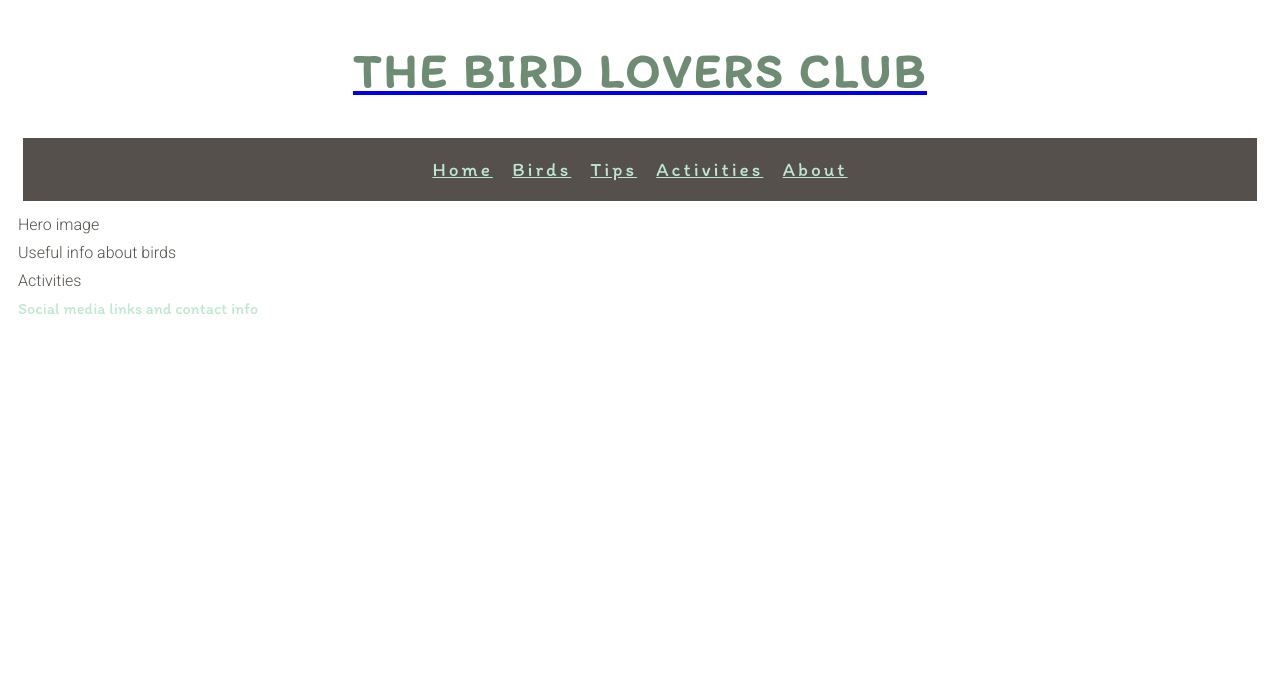
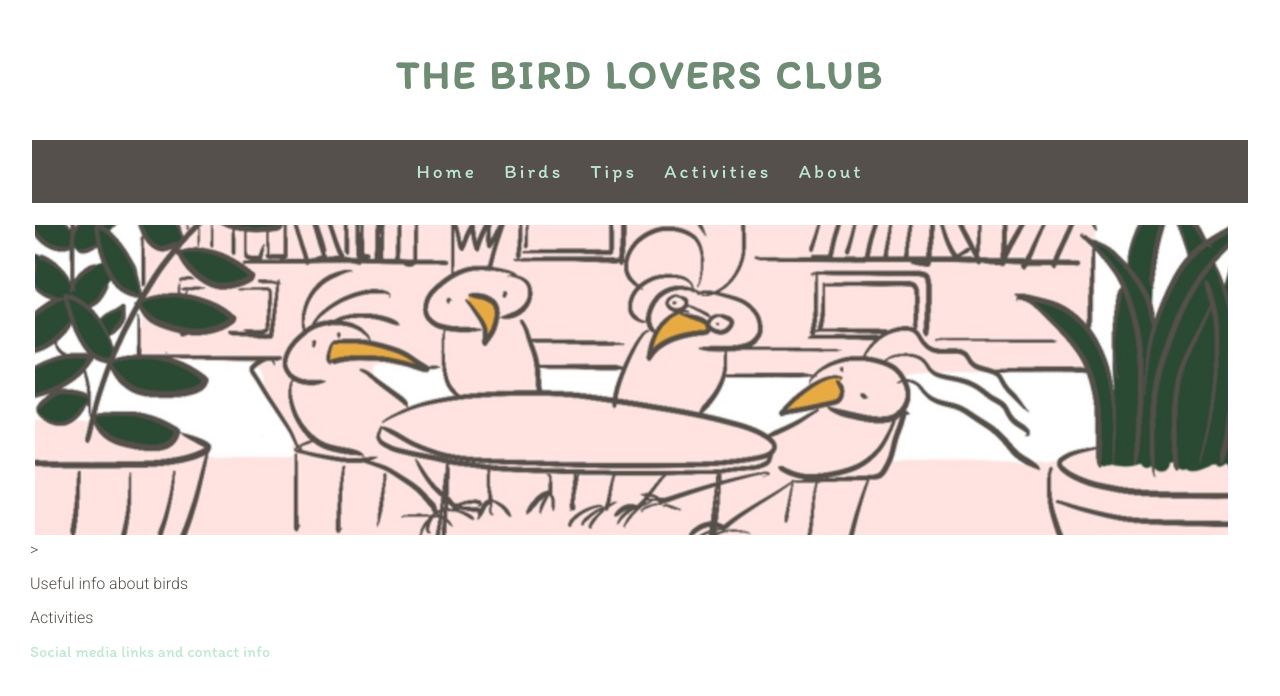
Before and after one commit to cruidin/bird-lovers, a plain HTML site: page index.html in a window 1280 px wide. Drawn offline with Linux system fonts and the light colour scheme.

Commit message:
Add hero image

```diff
--- a/assets/css/style.css
+++ b/assets/css/style.css
@@ -1,8 +1,8 @@
 @import url('https://fonts.googleapis.com/css2?family=Itim&family=Roboto:wght@300&display=swap');
 
 * {
-    margin: 3px;
-    padding: 3px;
+    margin: 5px;
+    padding: 5px;
     border: none;
 }
 
@@ -10,6 +10,10 @@ body {
     font-family: Itim, Helvetica, sans-serif;
     font-weight: 300;
     color: #bee8cf;
+}
+
+a {
+    text-decoration: none;
 }
 
 section {
@@ -26,11 +30,11 @@ h1, h2 {
 }
 
 #logo {
-    font-size: 300%;
+    font-size: 250%;
     text-transform: uppercase;
     letter-spacing: 3px;
     text-align: center;
-    margin: 5px;
+    margin: 2px;
     padding: 0;
     border: none;
 }
@@ -44,7 +48,7 @@ h1, h2 {
     position: relative;
     float: center;
     text-align: center;
-    margin: 5px;
+    margin: 2px;
     padding: 20px;
     border: none;
     background-color: #55504b;
@@ -54,3 +58,9 @@ h1, h2 {
 #menu a {
     color: #bee8cf;
 }
+
+#hero-image {
+    height: 300px;
+    width: 97%;
+    background: url('../images/hero-image.jpg') no-repeat center center;
+}
--- a/index.html
+++ b/index.html
@@ -30,7 +30,7 @@
         </header>
     </header>
     <section>
-        Hero image
+        <div id="hero-image"></div>>
     </section>
     <section>
         Useful info about birds
```
Also changed, not shown: assets/images/hero-image.jpg (added).
